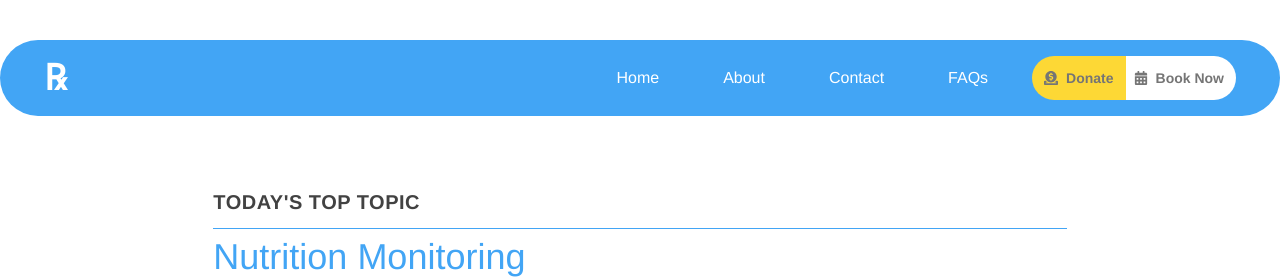
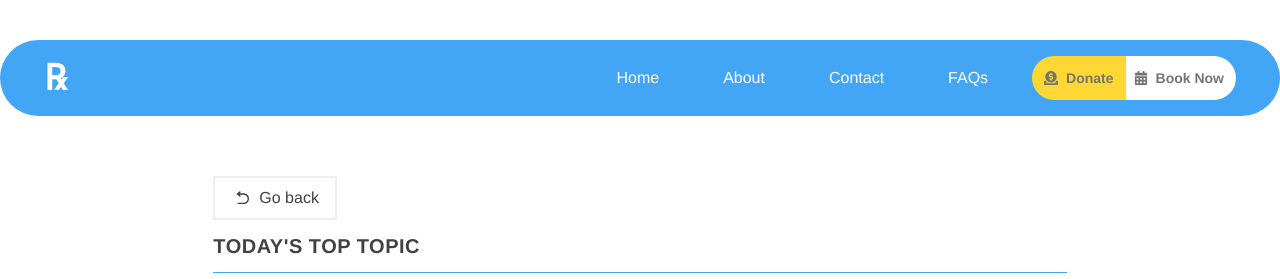
Before and after one commit to homerdarang/Project-Medic, a React (Vite) app: page /nutrition-monitoring in a window 1280 px wide. Shown: the top 279 px of the page. Built offline with nearby package versions, Linux system fonts and the light colour scheme.

Commit message:
added back button to donate and nutrition component

```diff
--- a/src/App.css
+++ b/src/App.css
@@ -25,7 +25,7 @@ html {
 }
 
 .payment--title {
-  top: -8%;
+  top: -12%;
   left:20%;
   right: 20%;
 }
--- a/src/components/Donate.jsx
+++ b/src/components/Donate.jsx
@@ -17,8 +17,8 @@ function Donate() {
     <>
         <div className='lg:w-1/2 md:w-2/3 sm:w-3/4 w-4/5 m-auto mt-48 '>
             <div className='border text-gray-700 rounded-3xl px-10 py-20 relative'>
-                <div className='font-semibold absolute bg-gray-50 border px-5 py-6 rounded-2xl payment--title text-center'>
-                    <h1 className='md:text-2xl text-xl'>Choose your payment method</h1>
+                <div className='font-semibold absolute bg-gray-50 border px-5 py-6 rounded-2xl lg:-top-12 md:-top-14 sm:-top-12 payment--title text-center'>
+                    <h1 className='md:text-2xl text-xl'>Choose your donation method</h1>
                 </div>
                 <div className='grid gap-4 md:w-2/3 w-5/6 m-auto'>
                     <button onClick={() => navigate(-1)} className='border-2 ps-5 py-2 max-w-32 hover:bg-gray-50 transition-all ease-linear flex place-items-center'>
--- a/src/components/services_offeed/NutritionMonitoring.jsx
+++ b/src/components/services_offeed/NutritionMonitoring.jsx
@@ -3,13 +3,22 @@ import motherToddler from '../../assets/images/Mother&Toddler.jpg';
 import Footer from '../Footer';
 
 import { MdLabelImportant } from "react-icons/md";
+import { RiArrowGoBackFill } from "react-icons/ri";
+
+import { useNavigate } from 'react-router-dom';
 
 
 function NutritionMonitoring() {
+    const navigate = useNavigate();
+
     return (
         <>
             <div className='md:mt-44 mt-24 w-2/3 m-auto text-gray-800'>
-                <div className=''>
+                <div>
+                    <button onClick={() => navigate(-1)} className='border-2 ps-5 pe-4 py-2 hover:bg-gray-50 transition-all ease-linear flex place-items-center'>
+                        <RiArrowGoBackFill className='me-2' />
+                        Go back
+                    </button>
                     <div className='divide-y divide-blue-400 '>
                         <p className='uppercase py-3 text-xl font-bold tracking-wide'>Today's Top Topic</p>
                         <h1 className='py-2 md:text-4xl text-2xl font-medium text-blue-400'>Nutrition Monitoring</h1>
```
